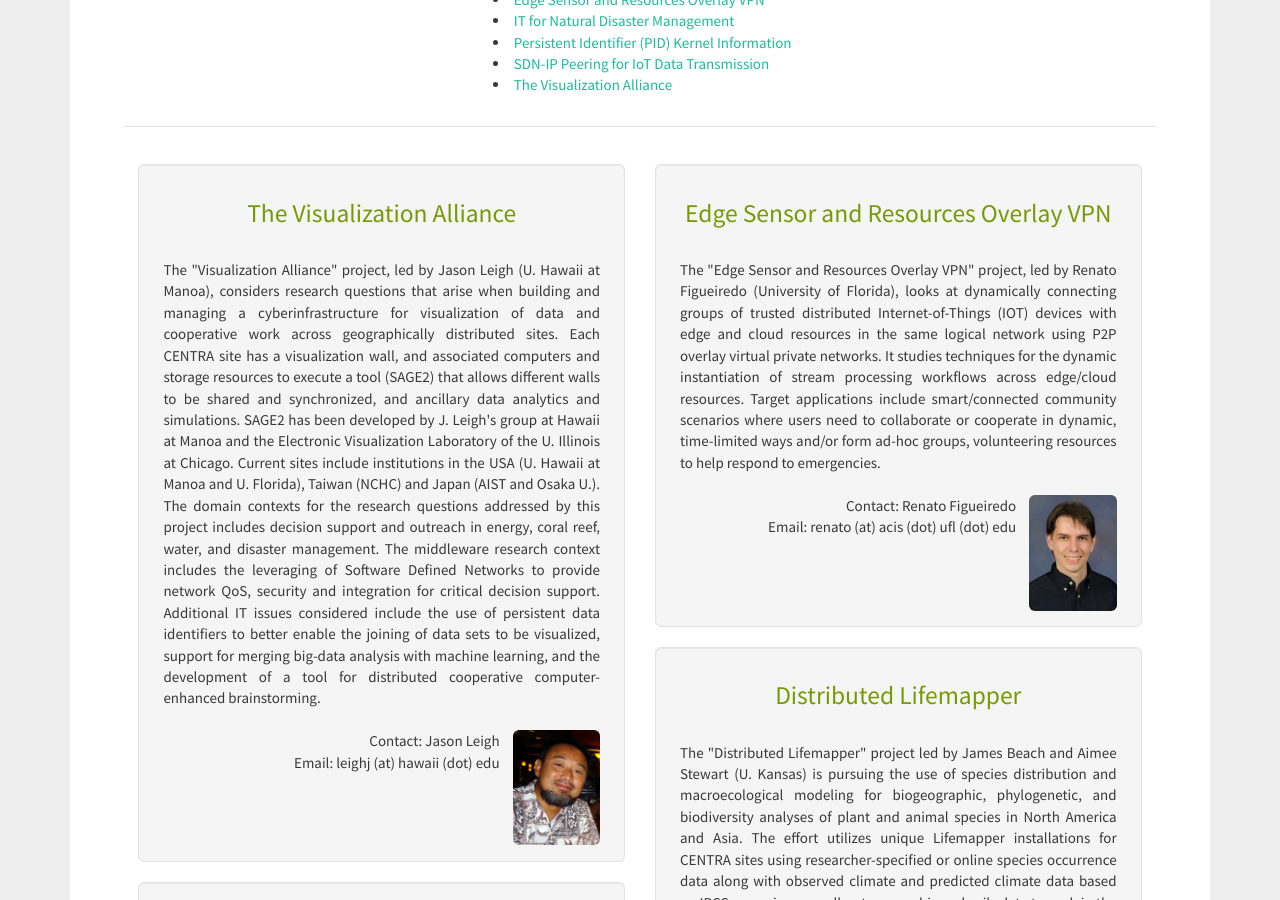
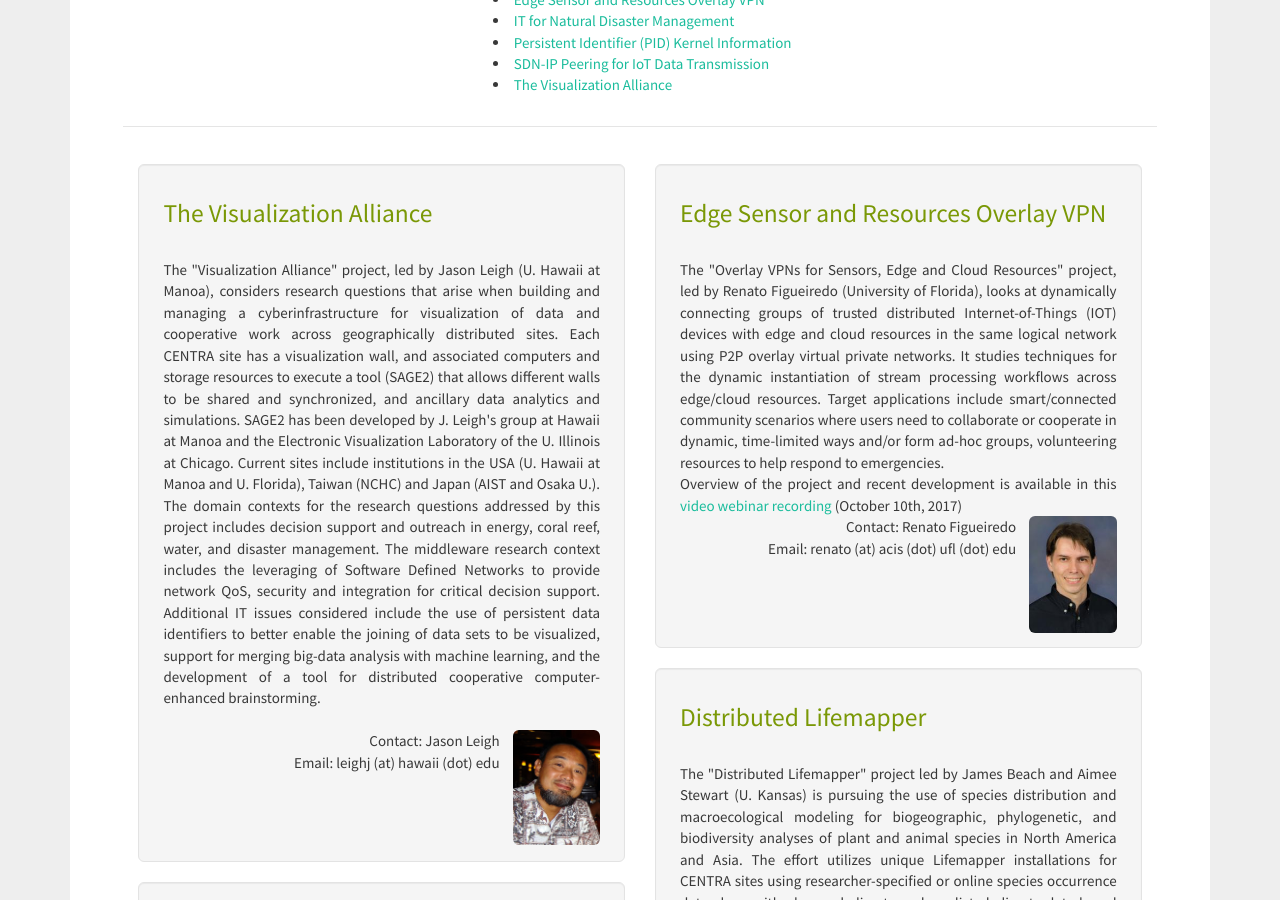
Before and after one commit to hmchou56/centra8, a Jekyll site: the page built from projects.html, in a window 1280 px wide and 900 px high, scrolled down 465 px. Built offline with Jekyll 4.4.1, drawn with Linux system fonts in a browser that asks for light colours; nearby versions of some CDN libraries.

Commit message:
updated Overlay VPNs project content

```diff
--- a/projects.html
+++ b/projects.html
@@ -13,8 +13,8 @@
 	</head>
 <body>
 
-	<div class=" row row-md-12 " style="text-align: center;">
-		<div style="text-align: center;">
+	<div class=" row row-md-12 " style="text-align: left;">
+		<div style="text-align: left;">
 			On this page you will find the current active projects formed at CENTRA Kickoff Meeting (April 2016, Taiwan) or CENTRA 2 All-Hands Meeting (April 2017, Florida, U.S.), and continue to develop in the following areas:
  		</div>
  		<div class="row">
@@ -143,8 +143,9 @@
 				<br>
 
 				<div class="text-justify" >
-					The "Edge Sensor and Resources Overlay VPN" project, led by Renato Figueiredo (University of Florida), looks at dynamically connecting groups of trusted distributed Internet-of-Things (IOT) devices with edge and cloud resources in the same logical network using P2P overlay virtual private networks. It studies techniques for the dynamic instantiation of stream processing workflows across edge/cloud resources. Target applications include smart/connected community scenarios where users need to collaborate or cooperate in dynamic, time-limited ways and/or form ad-hoc groups, volunteering resources to help respond to emergencies.
+					The "Overlay VPNs for Sensors, Edge and Cloud Resources" project, led by Renato Figueiredo (University of Florida), looks at dynamically connecting groups of trusted distributed Internet-of-Things (IOT) devices with edge and cloud resources in the same logical network using P2P overlay virtual private networks. It studies techniques for the dynamic instantiation of stream processing workflows across edge/cloud resources. Target applications include smart/connected community scenarios where users need to collaborate or cooperate in dynamic, time-limited ways and/or form ad-hoc groups, volunteering resources to help respond to emergencies.
 					<br>
+					Overview of the project and recent development is available in this <a href="https://goo.gl/nS65pV" target="_blank">video webinar recording</a> (October 10th, 2017)
 					<br>
 				</div>
 
```
